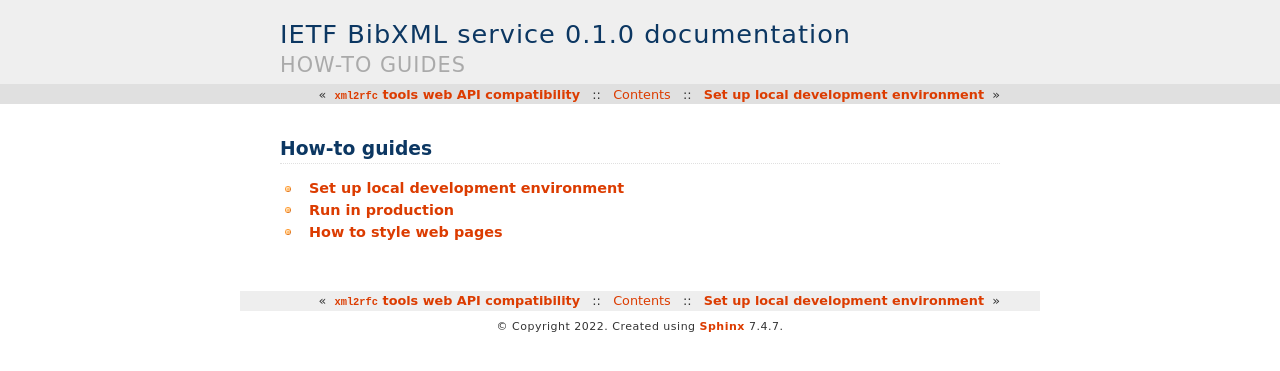
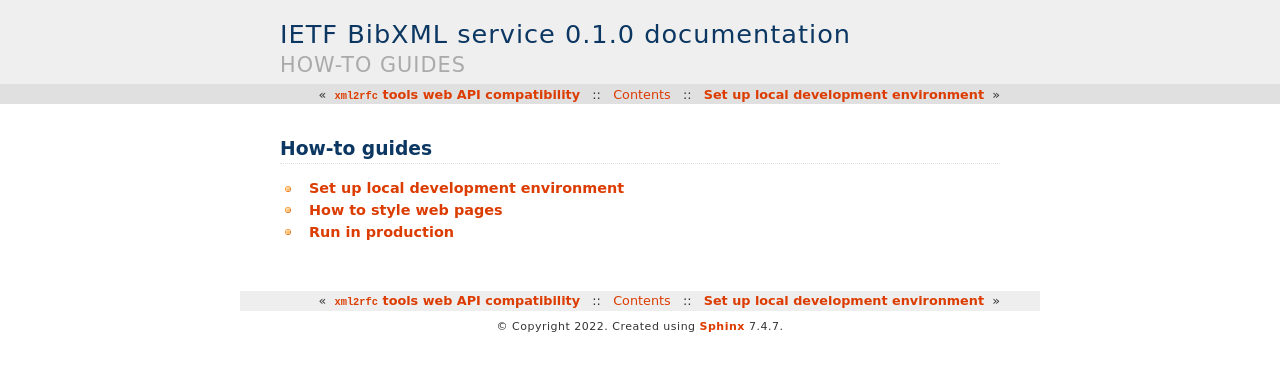
Before and after one commit to ietf-tools/bibxml-service, a Sphinx documentation site: the page built from docs/howto/index.rst, in a window 1280 px wide. Shown: the top 371 px of the page. Built offline with Sphinx 7.4.7, drawn with Linux system fonts in a browser that asks for light colours; pages that are not in the unit, such as notebooks, are missing from menus.

```diff
--- a/docs/howto/index.rst
+++ b/docs/howto/index.rst
@@ -6,7 +6,7 @@ How-to guides
    :maxdepth: 1
 
    develop-locally
-   run-in-production
-   add-new-source
    style-web-pages
    adjust-citation-rendering
+   add-new-source
+   run-in-production
```
